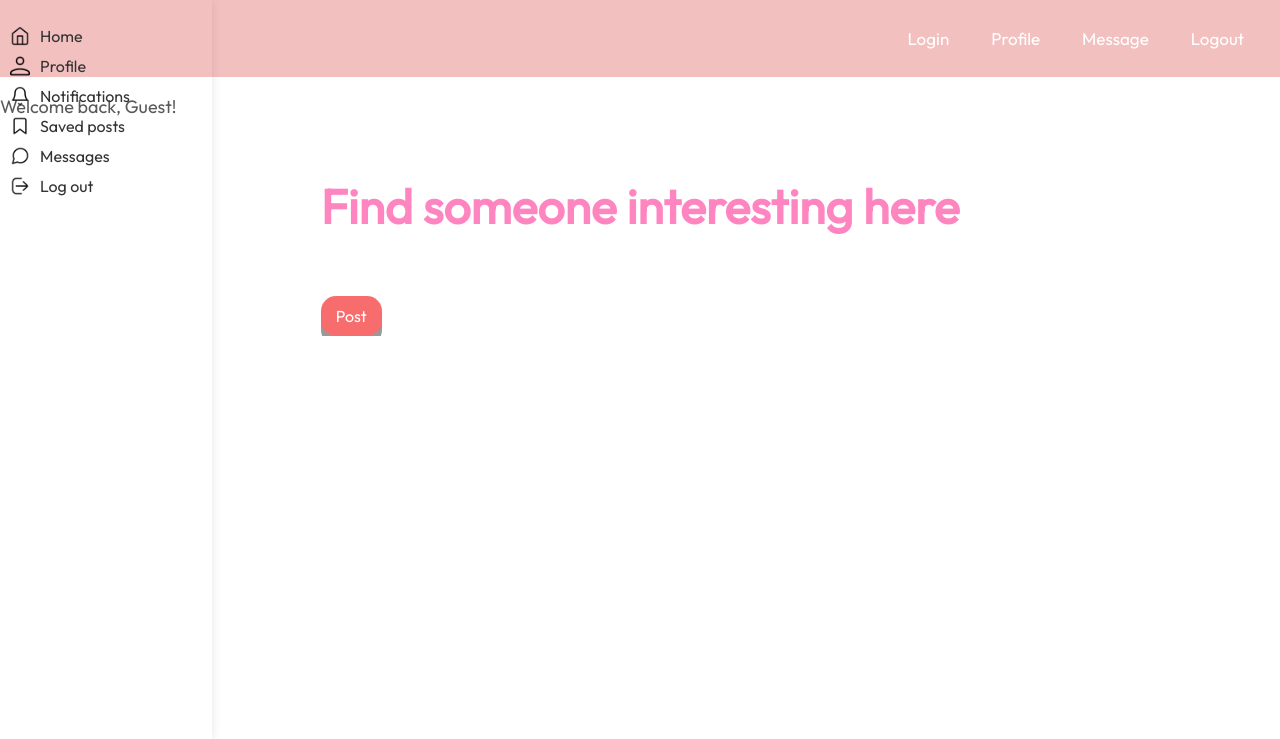
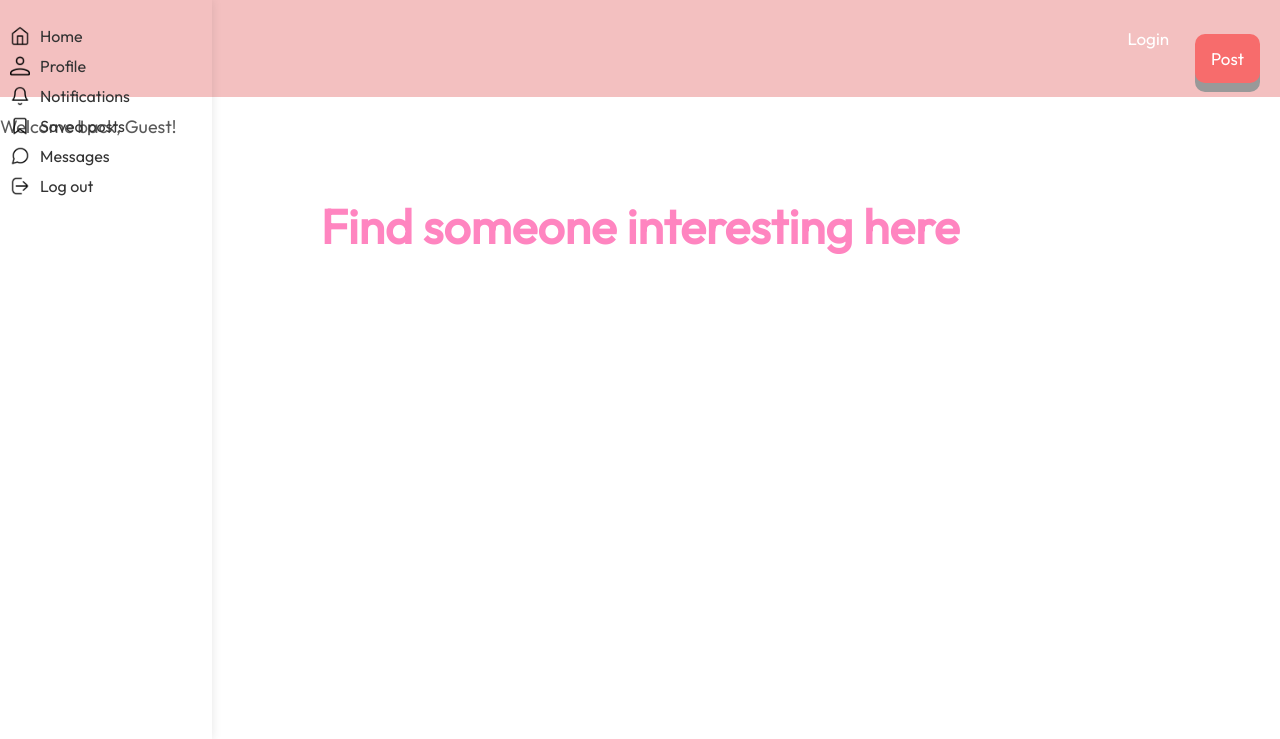
Before and after one commit to leoli33/CSE312_666, a Flask app: page /home in a window 1280 px wide. Shown: the top 739 px of the page. Run offline with Flask 3, Linux system fonts and the light colour scheme.

Commit message:
edit sidebar

```diff
--- a/templates/home.html
+++ b/templates/home.html
@@ -19,16 +19,13 @@
 <body>
     <div class="top-nav">
         <a href="/">Login</a>
-        <a href="profile">Profile</a>
-        <a href="message">Message</a>
-        <a href="/logout">Logout</a>
+        <a href="/post" class="button" onclick="return checkLoginAndRedirect('{{ user_email }}')">Post</a>
     </div>
 
     <p>Welcome back, {{ user_email }}!</p>
     <div class="container">
         <div class="body-container">
             <h2>Find someone interesting here</h2>
-            <a href="/post" class="button" onclick="return checkLoginAndRedirect('{{ user_email }}')">Post</a>
         </div>
     </div>
 
--- a/templates/sidebar.html
+++ b/templates/sidebar.html
@@ -38,11 +38,11 @@
 </style>
 <div class="menu_sidebar">
     <ul>
-        <li><a href="#"><img src="/static/icons/home.png" alt="Home" class="button-icon"> Home</a></li>
-        <li><a href="#"><img src="/static/icons/profile.png" alt="Profile" class="button-icon"> Profile</a></li>
+        <li><a href="/home"><img src="/static/icons/home.png" alt="Home" class="button-icon"> Home</a></li>
+        <li><a href="profile"><img src="/static/icons/profile.png" alt="Profile" class="button-icon"> Profile</a></li>
         <li><a href="#"><img src="/static/icons/notifications.png" alt="Notifications" class="button-icon"> Notifications</a></li>
         <li><a href="#"><img src="/static/icons/saved_posts.png" alt="Saved posts" class="button-icon"> Saved posts</a></li>
-        <li><a href="#"><img src="/static/icons/messages.png" alt="Messages" class="button-icon"> Messages</a></li>
-        <li><a href="#"><img src="/static/icons/logout.png" alt="Log out" class="button-icon"> Log out</a></li>
+        <li><a href="message"><img src="/static/icons/messages.png" alt="Messages" class="button-icon"> Messages</a></li>
+        <li><a href="/logout"><img src="/static/icons/logout.png" alt="Log out" class="button-icon"> Log out</a></li>
     </ul>
 </div>
```
